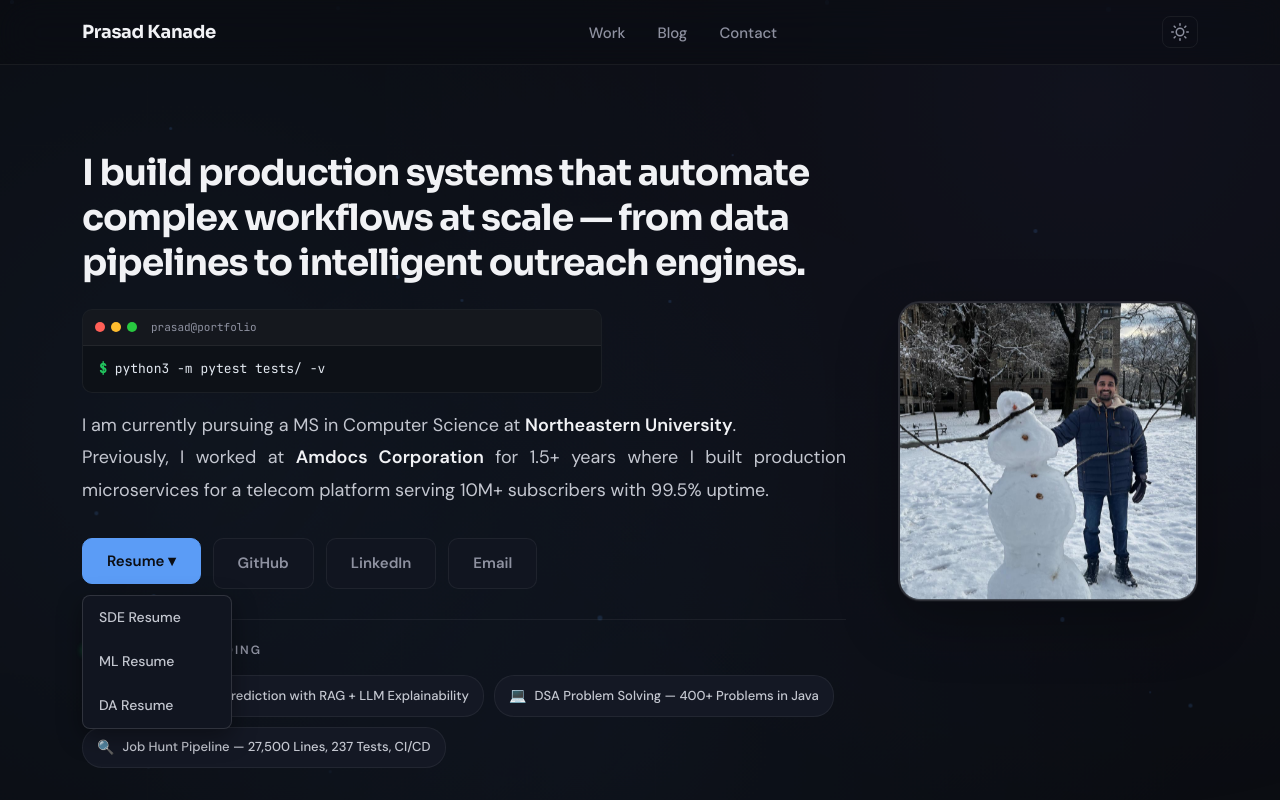
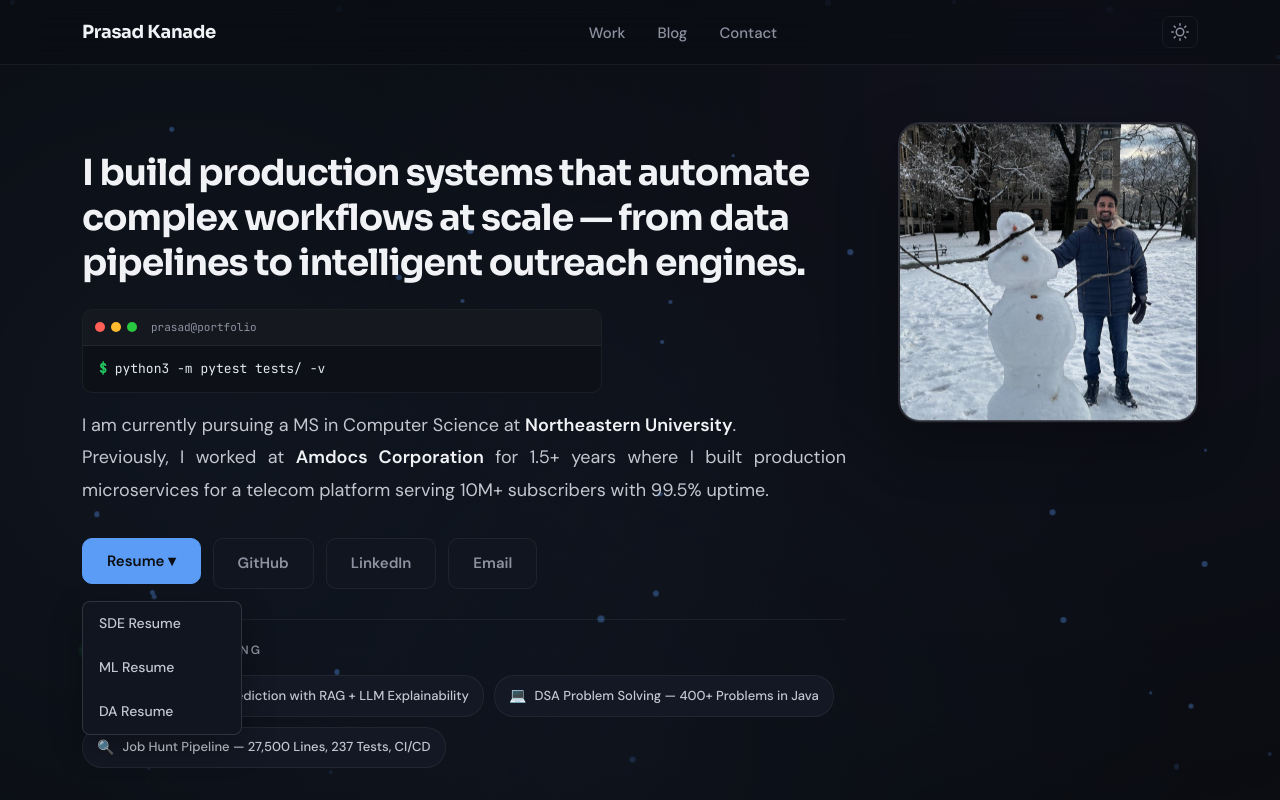
Before and after one commit to prasad0411/Prasad-Portfolio, a website: page index.html in a window 1280 px wide. Both pictures are taken after a click on the button "Resume ▾". Shown: the top 800 px of the page. Drawn offline with Linux system fonts and the light colour scheme.

Commit message:
fix: resume dropdown hidden by default, photo position, slower animations, brighter particles

```diff
--- a/css/style.css
+++ b/css/style.css
@@ -1463,13 +1463,8 @@ h3,
   z-index: 100;
   box-shadow: 0 8px 24px rgba(0,0,0,0.4);
 }
-.resume-dropdown:hover .resume-menu,
-.resume-dropdown:focus-within .resume-menu {
-  display: block !important;
-}
-.resume-menu.open {
-  display: block !important;
-}
+
+
 .resume-menu a {
   display: block;
   padding: 10px 16px;
@@ -1724,13 +1719,13 @@ body.light-mode .mini-terminal .term-typed {
   height: 3px;
   background: var(--accent);
   border-radius: 50%;
-  opacity: 0.15;
+  opacity: 0.3;
   animation: float-particle linear infinite;
 }
 @keyframes float-particle {
   0% { transform: translateY(100vh) translateX(0); opacity: 0; }
-  10% { opacity: 0.15; }
-  90% { opacity: 0.15; }
+  10% { opacity: 0.35; }
+  90% { opacity: 0.35; }
   100% { transform: translateY(-10vh) translateX(50px); opacity: 0; }
 }
 
@@ -1959,3 +1954,45 @@ body.light-mode .resume-menu a:hover {
   position: absolute !important;
   top: 100% !important;
 }
+
+
+/* ============================================
+   RESUME DROPDOWN — CLEAN FIX
+   ============================================ */
+.resume-menu {
+  display: none !important;
+  position: absolute !important;
+  top: calc(100% + 6px) !important;
+  left: 0 !important;
+  z-index: 500 !important;
+  background: var(--bg-elevated) !important;
+  border: 1px solid var(--border-hover) !important;
+  border-radius: 8px !important;
+  box-shadow: 0 12px 32px rgba(0,0,0,0.3) !important;
+  min-width: 160px !important;
+  overflow: hidden !important;
+}
+.resume-menu.show {
+  display: block !important;
+}
+body.light-mode .resume-menu {
+  background: #fff !important;
+  border: 1px solid #e2e8f0 !important;
+  box-shadow: 0 12px 32px rgba(0,0,0,0.1) !important;
+}
+
+
+/* Photo alignment — move up */
+.hero-photo {
+  align-self: start !important;
+  margin-top: -20px;
+}
+
+
+/* Slower, smoother animations */
+.reveal, .reveal-left {
+  transition-duration: 0.9s !important;
+}
+.hero-line {
+  animation-duration: 1.2s !important;
+}
--- a/js/main.js
+++ b/js/main.js
@@ -9,7 +9,7 @@ const revealObs = new IntersectionObserver(
         revealObs.unobserve(e.target);
       }
     }),
-  { threshold: 0.08, rootMargin: '0px 0px -30px 0px' }
+  { threshold: 0.06, rootMargin: '0px 0px -50px 0px' }
 );
 document.querySelectorAll('.reveal, .reveal-left').forEach((el) => revealObs.observe(el));
 
@@ -269,12 +269,12 @@ document.querySelectorAll('a[href^="#"]').forEach((a) => {
   btn.addEventListener('click', function (e) {
     e.preventDefault();
     e.stopPropagation();
-    menu.classList.toggle('open');
+    menu.classList.toggle('show');
   });
 
   document.addEventListener('click', function (e) {
     if (!e.target.closest('.resume-dropdown')) {
-      menu.classList.remove('open');
+      menu.classList.remove('show');
     }
   });
 })();
@@ -286,13 +286,13 @@ document.querySelectorAll('a[href^="#"]').forEach((a) => {
 (function () {
   var container = document.getElementById('particles');
   if (!container) return;
-  for (var i = 0; i < 25; i++) {
+  for (var i = 0; i < 40; i++) {
     var p = document.createElement('div');
     p.className = 'particle';
     p.style.left = Math.random() * 100 + '%';
     p.style.animationDuration = (8 + Math.random() * 12) + 's';
     p.style.animationDelay = (Math.random() * 10) + 's';
-    p.style.width = (2 + Math.random() * 3) + 'px';
+    p.style.width = (3 + Math.random() * 4) + 'px';
     p.style.height = p.style.width;
     container.appendChild(p);
   }
```
